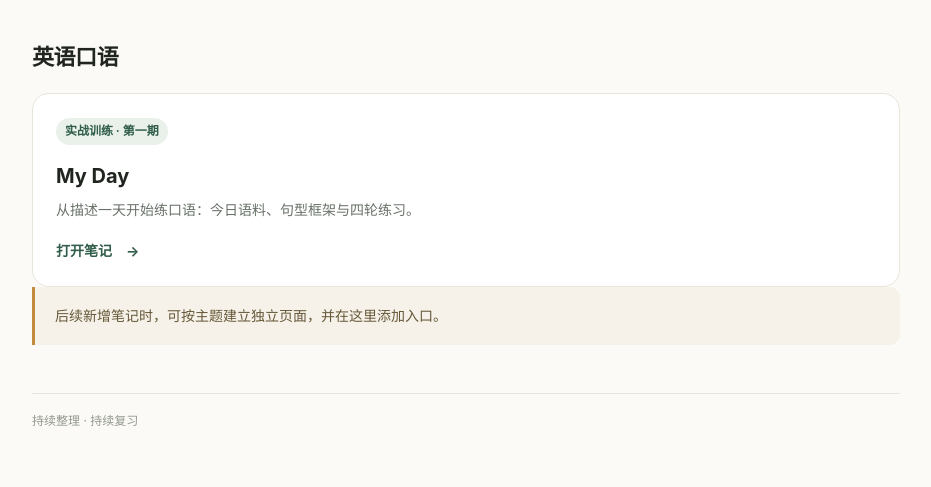
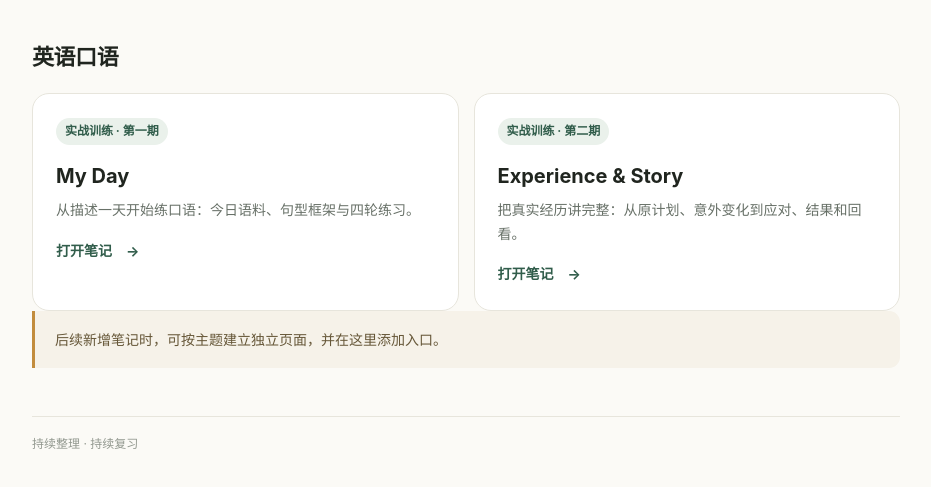
Before and after one commit to yihan35/learning-notes, a plain HTML site: page index.html in a window 1280 px wide. Shown: the part 309-796 px from the top of the page, without its empty margins (174-1105 px from the left). Drawn offline with Linux system fonts and the light colour scheme.

Commit message:
Add Experience and Story to notes homepage

```diff
--- a/index.html
+++ b/index.html
@@ -24,6 +24,7 @@ footer{margin-top:48px;padding-top:17px;border-top:1px solid var(--line);color:#
 <header><div class="eyebrow">PERSONAL KNOWLEDGE LIBRARY</div><h1>学习笔记</h1><p>把读过、学过的内容整理成清晰易复习的笔记。新主题会持续收录在这里。</p></header>
 <section><h2>英语口语</h2><div class="grid">
 <a class="card" href="./my-day/"><span class="tag">实战训练 · 第一期</span><h3>My Day</h3><p>从描述一天开始练口语：今日语料、句型框架与四轮练习。</p><span class="go">打开笔记　→</span></a>
+<a class="card" href="./experience-story/"><span class="tag">实战训练 · 第二期</span><h3>Experience &amp; Story</h3><p>把真实经历讲完整：从原计划、意外变化到应对、结果和回看。</p><span class="go">打开笔记　→</span></a>
 </div></section>
 <div class="note">后续新增笔记时，可按主题建立独立页面，并在这里添加入口。</div>
 <footer>持续整理 · 持续复习</footer>
```
